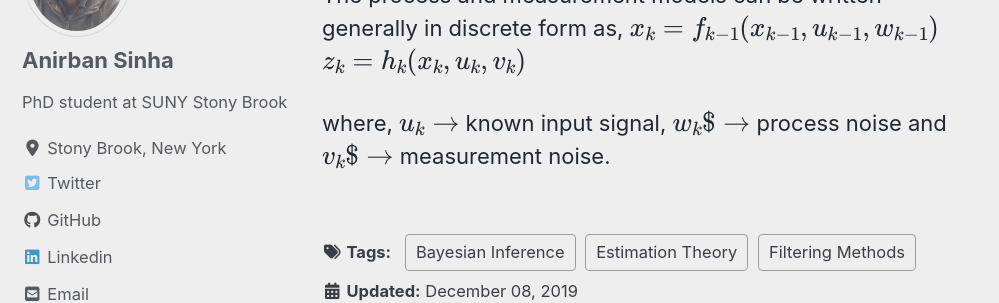
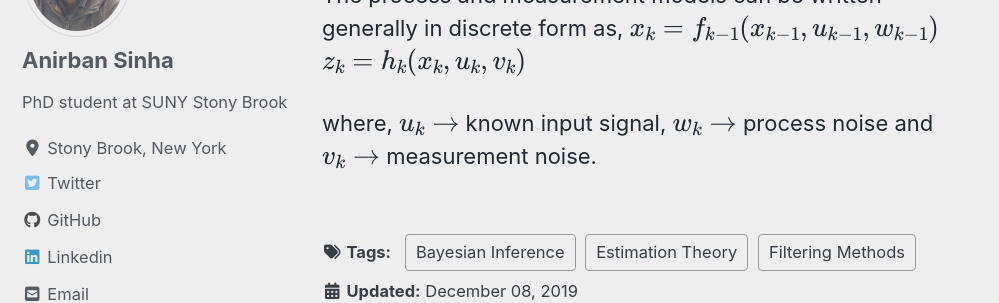
Before and after one commit to mattsinbot/mattsinbot.github.io, a Jekyll site: the page built from _posts/2019-12-08-KalmanFilter_Intro.md, in a window 1280 px wide and 900 px high, scrolled down 1008 px. Shown: the part 155-458 px from the top of the window, without its empty margins (0-999 px from the left). Built offline with Jekyll 4.4.1, drawn with Linux system fonts in a browser that asks for light colours; cached includes are drawn as plain includes; nearby versions of some CDN libraries; formulas are drawn with MathJax 3; comment, search, counter and statistics services are not loaded.

```diff
--- a/_posts/2019-12-08-KalmanFilter_Intro.md
+++ b/_posts/2019-12-08-KalmanFilter_Intro.md
@@ -22,7 +22,7 @@ The process and measurement models can be written generally in discrete form as,
 $$x_k = f_{k-1}(x_{k-1}, u_{k-1}, w_{k-1})$$
 $$z_k = h_k(x_k, u_k, v_k)$$
 
-where, $$u_k \rightarrow$$ known input signal, $$w_k$ \rightarrow$$ process noise and $$v_k$ \rightarrow$$ measurement noise.
+where, $$u_k \rightarrow$$ known input signal, $$w_k \rightarrow$$ process noise and $$v_k \rightarrow$$ measurement noise.
 
 
 
```
